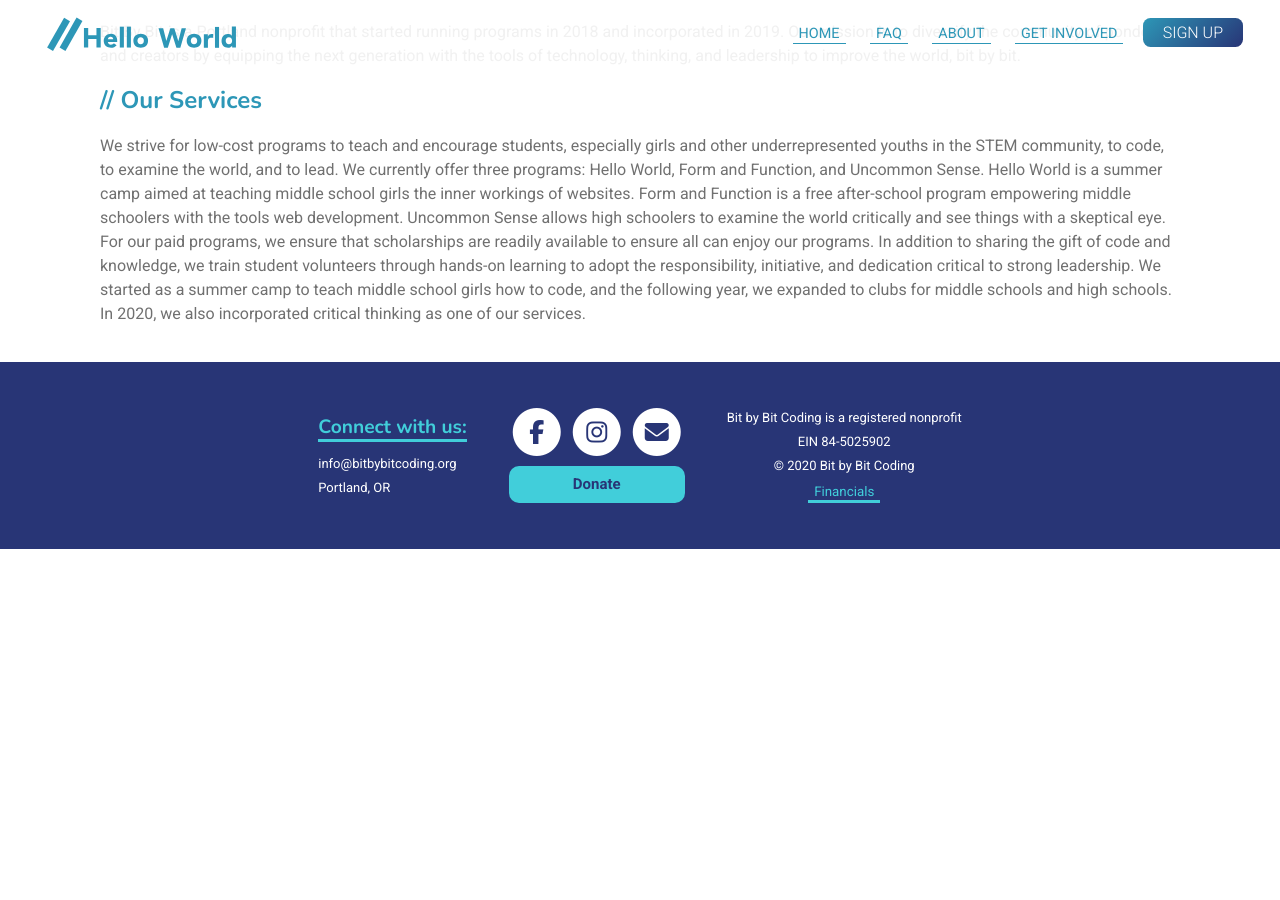
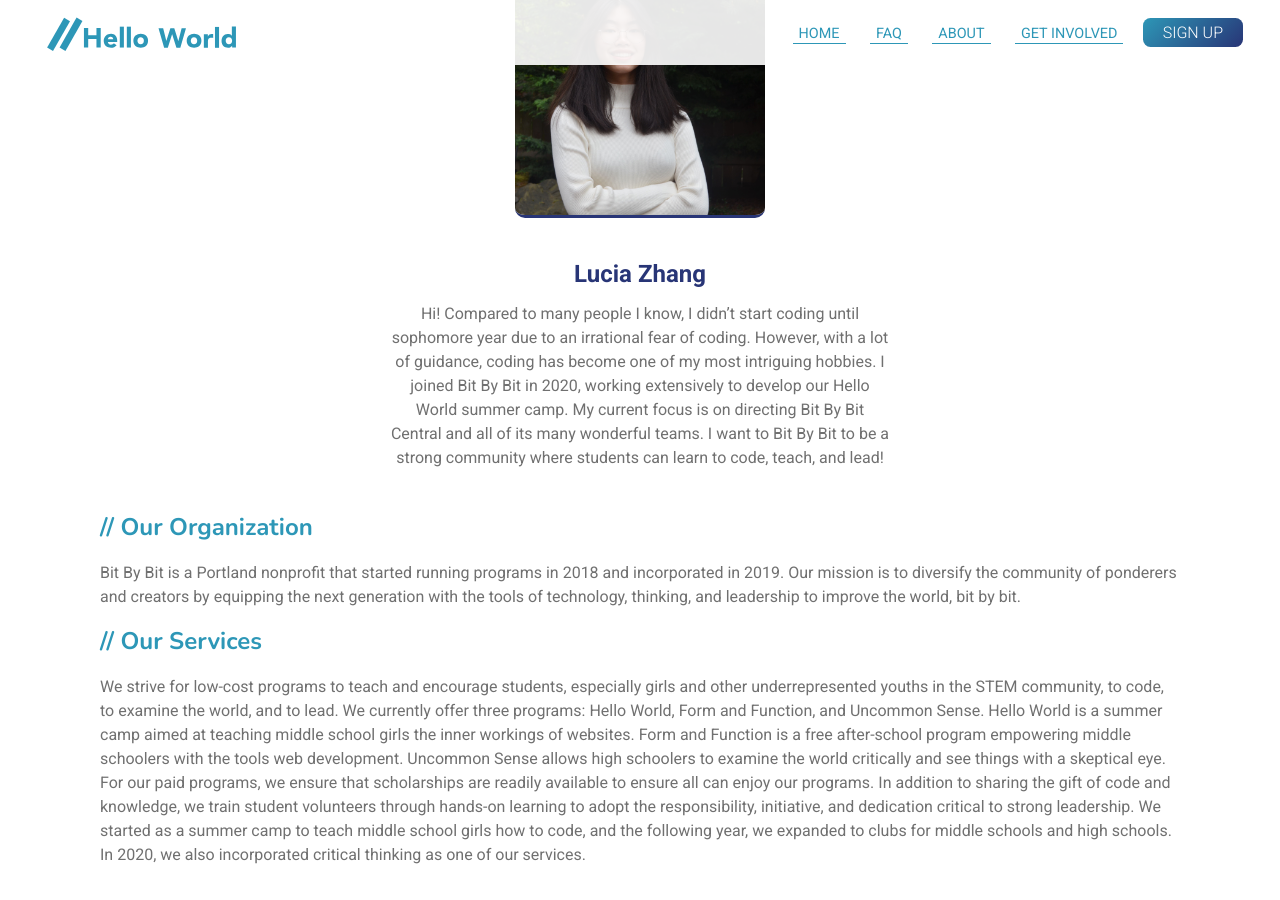
Before and after one commit to bit-by-bit-coding/bxb-website, a Jekyll site: the page built from about.html, in a window 1280 px wide and 900 px high, scrolled down 1037 px. Built offline with Jekyll 4.4.1, drawn with Linux system fonts in a browser that asks for light colours; nearby versions of some CDN libraries; before the commit the page ends 1586 px from its top, so only the background shows below that.

Commit message:
added lucia bio and photo

```diff
--- a/about.html
+++ b/about.html
@@ -27,6 +27,17 @@
                 Since then, I have helped run all three of our coding programs (middle school, high school, and summer).
                 I currently coordinate the Form and Function after-school coding program.
                 I want to help people see the beauty behind the binary in coding.
+            </p>
+        </span>
+        <span class="instructors-item">
+            <img src="imgs/luciaSquare.jpg"><br>
+            <strong>Lucia Zhang</strong>
+            <p>Hi! Compared to many people I know, I didn’t start coding until sophomore year due to an
+                irrational fear of coding. However, with a lot of guidance,
+                coding has become one of my most intriguing hobbies.
+                I joined Bit By Bit in 2020, working extensively to develop our Hello World summer camp.
+                My current focus is on directing Bit By Bit Central and all of its many wonderful teams.
+                I want to Bit By Bit to be a strong community where students can learn to code, teach, and lead!
             </p>
         </span>
         <!--<span class="instructors-item">
```
Also changed, not shown: imgs/luciaSquare.jpg (added).
